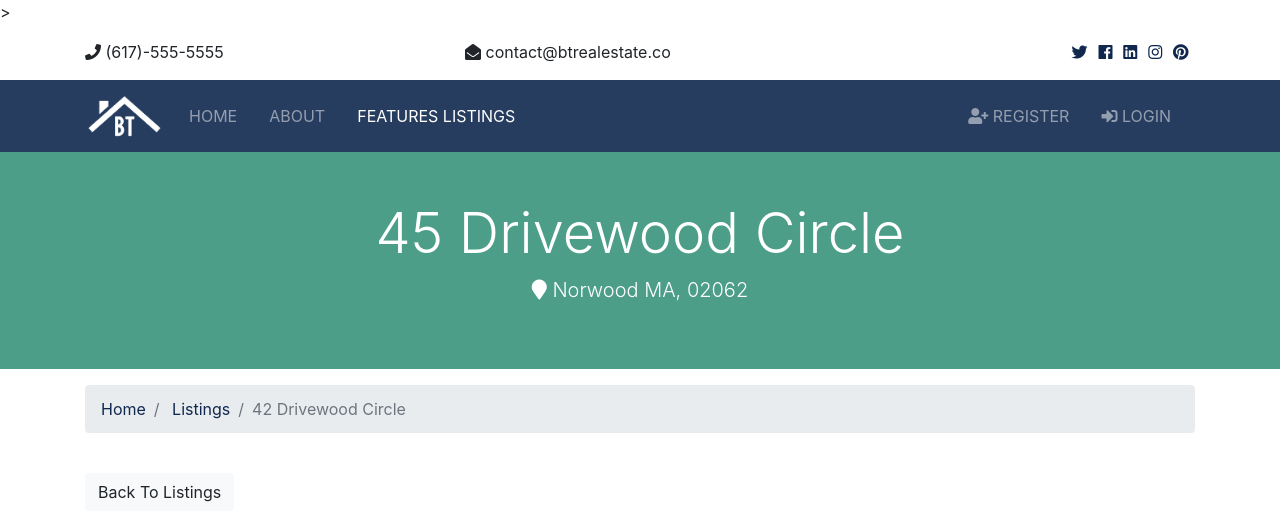
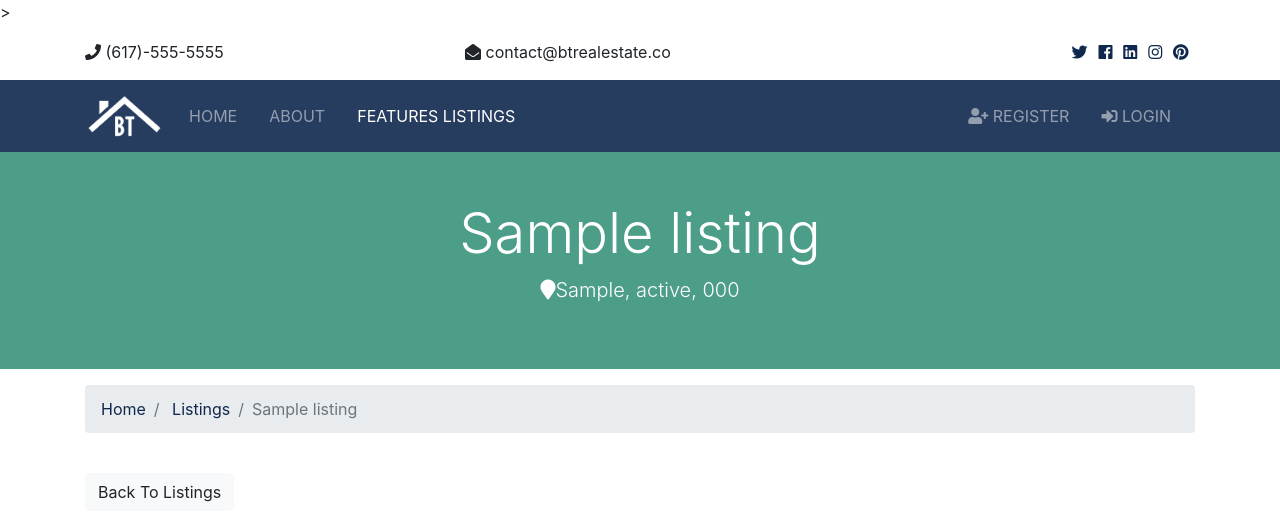
Before and after one commit to Mchighlight/django-basic-practice, a Django app: template templates/listings/listing.html in a window 1280 px wide. Shown: the top 532 px of the page. Run offline with Django 3.2, Linux system fonts and the light colour scheme; the template is opened without the code that fills it: values that come from a table or form of the project are taken from there, others are empty; tables that the repository leaves empty hold one stand-in row (values such as "Sample post"); grey boxes marked "Sample" are stand-in pictures; some libraries are stand-ins or nearby versions.

Commit message:
create single list

```diff
--- a/pages/views.py
+++ b/pages/views.py
@@ -12,7 +12,7 @@ def index(request):
 
 def about(request):
     # Get realtor
-    realtors = Realtor.objects.order_by('-hire_data')
+    realtors = Realtor.objects.order_by('-hire_date')
     # Get mvp realtor
     mvp_realtors = Realtor.objects.all().filter(is_mvp=True)
     context = {
--- a/templates/listings/listing.html
+++ b/templates/listings/listing.html
@@ -1,12 +1,14 @@
 {% extends 'base.html' %}
+{% load humanize %}
 {% block content %}
   <section id="showcase-inner" class="py-5 text-white">
     <div class="container">
       <div class="row text-center">
         <div class="col-md-12">
-          <h1 class="display-4">45 Drivewood Circle</h1>
+          <h1 class="display-4">{{ listing.title }}</h1>
           <p class="lead">
-            <i class="fas fa-map-marker"></i> Norwood MA, 02062</p>
+            <i class="fas fa-map-marker"></i>{{ listing.city }},
+                      {{ listing.state }}, {{ listing.zipcode }}</p>
         </div>
       </div>
     </div>
@@ -18,57 +20,78 @@
       <nav>
         <ol class="breadcrumb">
           <li class="breadcrumb-item">
-            <a href="index.html">Home</a>
+            <a href="{% url 'index' %}">Home</a>
           </li>
           <li class="breadcrumb-item">
-            <a href="listings.html">Listings</a>
+            <a href="{% url 'listings' %}">Listings</a>
           </li>
-          <li class="breadcrumb-item active">42 Drivewood Circle</li>
+          <li class="breadcrumb-item active">{{ listing.title }}</li>
         </ol>
       </nav>
     </div>
   </section>
 
+
   <!-- Listing -->
   <section id="listing" class="py-4">
     <div class="container">
-      <a href="listings.html" class="btn btn-light mb-4">Back To Listings</a>
+      <a href="{% url 'listings' %}" class="btn btn-light mb-4">Back To Listings</a>
+        {% if  listing %}
                 <div class="row">
         <div class="col-md-9">
           <!-- Home Main Image -->
-          <img src="assets/img/homes/home-1.jpg" alt="" class="img-main img-fluid mb-3">
+          <img src="{{ listing.photo_main.url }}" alt="" class="img-main img-fluid mb-3">
           <!-- Thumbnails -->
           <div class="row mb-5 thumbs">
+            {% if listing.photo_1 %}
               <div class="col-md-2">
-              <a href="assets/img/homes/home-inside-1.jpg" data-lightbox="home-images">
-                <img src="assets/img/homes/home-inside-1.jpg" alt="" class="img-fluid">
+                <a href="{{ listing.photo_1.url }}" data-lightbox="home-images">
+                  <img src="{{ listing.photo_1.url }}" alt="photo_1" class="img-fluid">
                 </a>
               </div>
+            {% endif %}
+
+            {% if listing.photo_2 %}
               <div class="col-md-2">
-              <a href="assets/img/homes/home-inside-2.jpg" data-lightbox="home-images">
-                <img src="assets/img/homes/home-inside-2.jpg" alt="" class="img-fluid">
+                <a href="{{ listing.photo_2.url }}" data-lightbox="home-images">
+                  <img src="{{ listing.photo_2.url }}" alt="photo_2" class="img-fluid">
                 </a>
               </div>
-            <div class="col-md-2">
-              <a href="assets/img/homes/home-inside-3.jpg" data-lightbox="home-images">
-                <img src="assets/img/homes/home-inside-3.jpg" alt="" class="img-fluid">
+            {% endif %}
+
+            {% if listing.photo_3 %}
+              <div class="col-md-3">
+                <a href="{{ listing.photo_3.url }}" data-lightbox="home-images">
+                  <img src="{{ listing.photo_3.url }}" alt="photo_3" class="img-fluid">
                 </a>
               </div>
+            {% endif %}
+
+            {% if listing.photo_4 %}
               <div class="col-md-2">
-              <a href="assets/img/homes/home-inside-4.jpg" data-lightbox="home-images">
-                <img src="assets/img/homes/home-inside-4.jpg" alt="" class="img-fluid">
+                <a href="{{ listing.photo_4.url }}" data-lightbox="home-images">
+                  <img src="{{ listing.photo_4.url }}" alt="photo_4" class="img-fluid">
                 </a>
               </div>
+            {% endif %}
+
+            {% if listing.photo_5 %}
               <div class="col-md-2">
-              <a href="assets/img/homes/home-inside-5.jpg" data-lightbox="home-images">
-                <img src="assets/img/homes/home-inside-5.jpg" alt="" class="img-fluid">
+                <a href="{{ listing.photo_5.url }}" data-lightbox="home-images">
+                  <img src="{{ listing.photo_5.url }}" alt="photo_5" class="img-fluid">
                 </a>
               </div>
+            {% endif %}
+
+            {% if listing.photo_6 %}
               <div class="col-md-2">
-              <a href="assets/img/homes/home-inside-6.jpg" data-lightbox="home-images">
-                <img src="assets/img/homes/home-inside-6.jpg" alt="" class="img-fluid">
+                <a href="{{ listing.photo_6.url }}" data-lightbox="home-images">
+                  <img src="{{ listing.photo_6.url }}" alt="photo_6" class="img-fluid">
                 </a>
               </div>
+            {% endif %}
+
+
           </div>
           <!-- Fields -->
           <div class="row mb-5 fields">
@@ -76,19 +99,19 @@
               <ul class="list-group list-group-flush">
                 <li class="list-group-item text-secondary">
                   <i class="fas fa-money-bill-alt"></i> Asking Price:
-                  <span class="float-right">$490,000</span>
+                  <span class="float-right">${{ listing.price | intcomma }}</span>
                 </li>
                 <li class="list-group-item text-secondary">
                   <i class="fas fa-bed"></i> Bedrooms:
-                  <span class="float-right">3</span>
+                  <span class="float-right">{{ listing.bedrooms }}</span>
                 </li>
                 <li class="list-group-item text-secondary">
                   <i class="fas fa-bath"></i> Bathrooms:
-                  <span class="float-right">2</span>
+                  <span class="float-right">{{ listing.bathrooms }}</span>
                 </li>
                 <li class="list-group-item text-secondary">
                   <i class="fas fa-car"></i> Garage:
-                  <span class="float-right">2
+                  <span class="float-right">{{ listing.garage }}
                   </span>
                 </li>
               </ul>
@@ -97,20 +120,20 @@
               <ul class="list-group list-group-flush">
                 <li class="list-group-item text-secondary">
                   <i class="fas fa-th-large"></i> Square Feet:
-                  <span class="float-right">3200</span>
+                  <span class="float-right">{{ listing.sqft }}</span>
                 </li>
                 <li class="list-group-item text-secondary">
                   <i class="fas fa-square"></i> Lot Size:
-                  <span class="float-right">2.5 Acres
+                  <span class="float-right">{{ listing.lot_size }} Acres
                   </span>
                 </li>
                 <li class="list-group-item text-secondary">
                   <i class="fas fa-calendar"></i> Listing Date:
-                  <span class="float-right">8/30/2018</span>
+                  <span class="float-right">{{ listing.list_data | timesince }}</span>
                 </li>
                 <li class="list-group-item text-secondary">
                   <i class="fas fa-bed"></i> Realtor:
-                  <span class="float-right">Kyle Brown
+                  <span class="float-right">{{ listing.realtor }}
                   </span>
                 </li>
 
@@ -122,23 +145,27 @@
           <!-- Description -->
           <div class="row mb-5">
             <div class="col-md-12">
-              Lorem ipsum dolor sit amet consectetur adipisicing elit. Mollitia recusandae esse reiciendis officia omnis non rerum dicta
-              cupiditate nostrum molestias deserunt aut minus inventore animi atque, consequuntur ad fugit. Possimus culpa
-              blanditiis repellendus ipsa similique ullam, natus error dolor harum.
+                {{listing.realtor.description}}
             </div>
           </div>
         </div>
         <div class="col-md-3">
           <div class="card mb-3">
-            <img class="card-img-top" src="assets/img/realtors/kyle.jpg" alt="Seller of the month">
+            <img class="card-img-top" src={{listing.realtor.photo.url}} alt="Seller of the month">
             <div class="card-body">
               <h5 class="card-title">Property Realtor</h5>
-              <h6 class="text-secondary">Kyle Brown</h6>
+              <h6 class="text-secondary">{{listing.realtor.name}}</h6>
             </div>
           </div>
           <button class="btn-primary btn-block btn-lg" data-toggle="modal" data-target="#inquiryModal">Make An Inquiry</button>
         </div>
       </div>
+        {% else %}
+          <div class= "col-md-12">
+            <p> No Listings Available</p>
+          </div>
+        {% endif %}
+
     </div>
   </section>
 
@@ -156,7 +183,7 @@
           <form>
             <div class="form-group">
               <label for="property_name" class="col-form-label">Property:</label>
-              <input type="text" name="listing" class="form-control" value="45 Drivewood Cirlce" disabled>
+              <input type="text" name="listing" class="form-control" value={{ listing.title }} disabled>
             </div>
             <div class="form-group">
               <label for="name" class="col-form-label">Name:</label>
```
Also changed, not shown: listings/views.py (+8 -3 lines), templates/pages/about.html (+19 -29 lines). Lines whose indentation alone changed are shown as unchanged.
